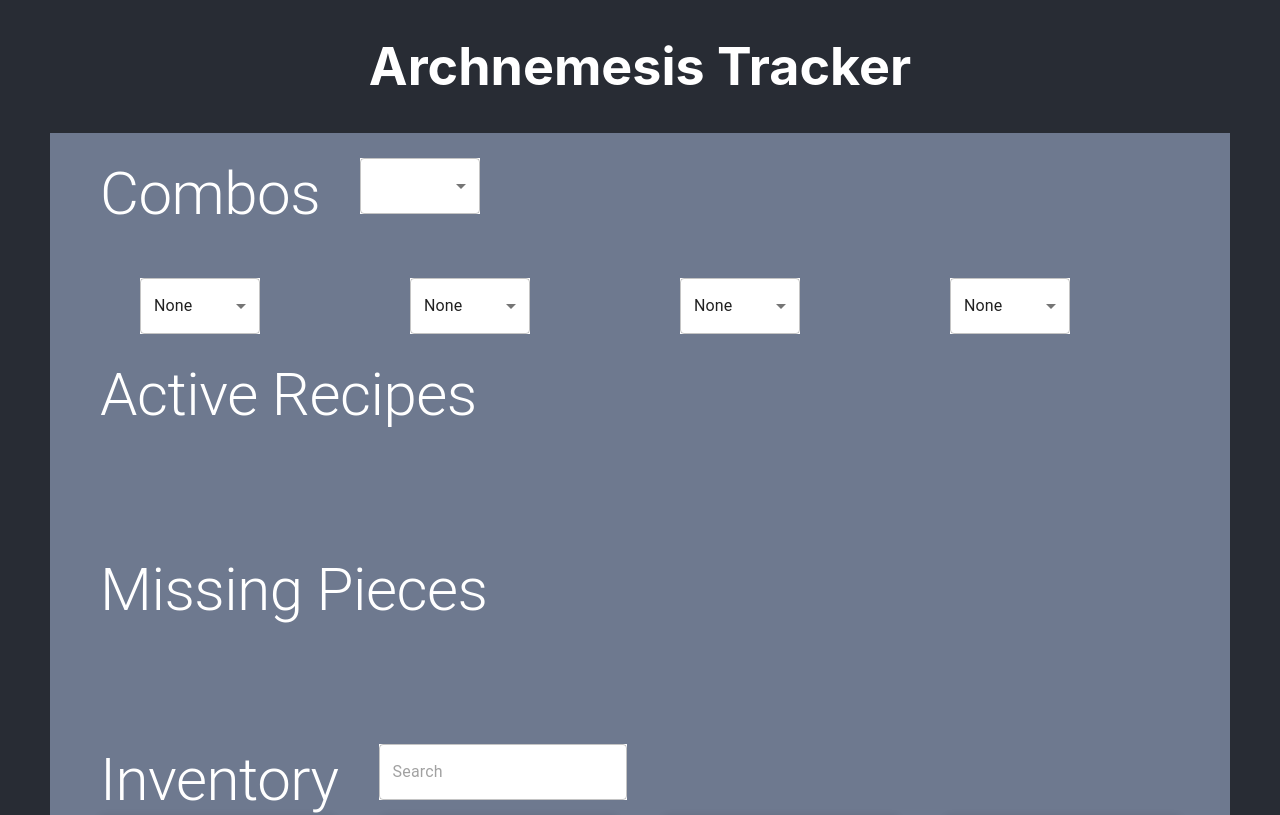
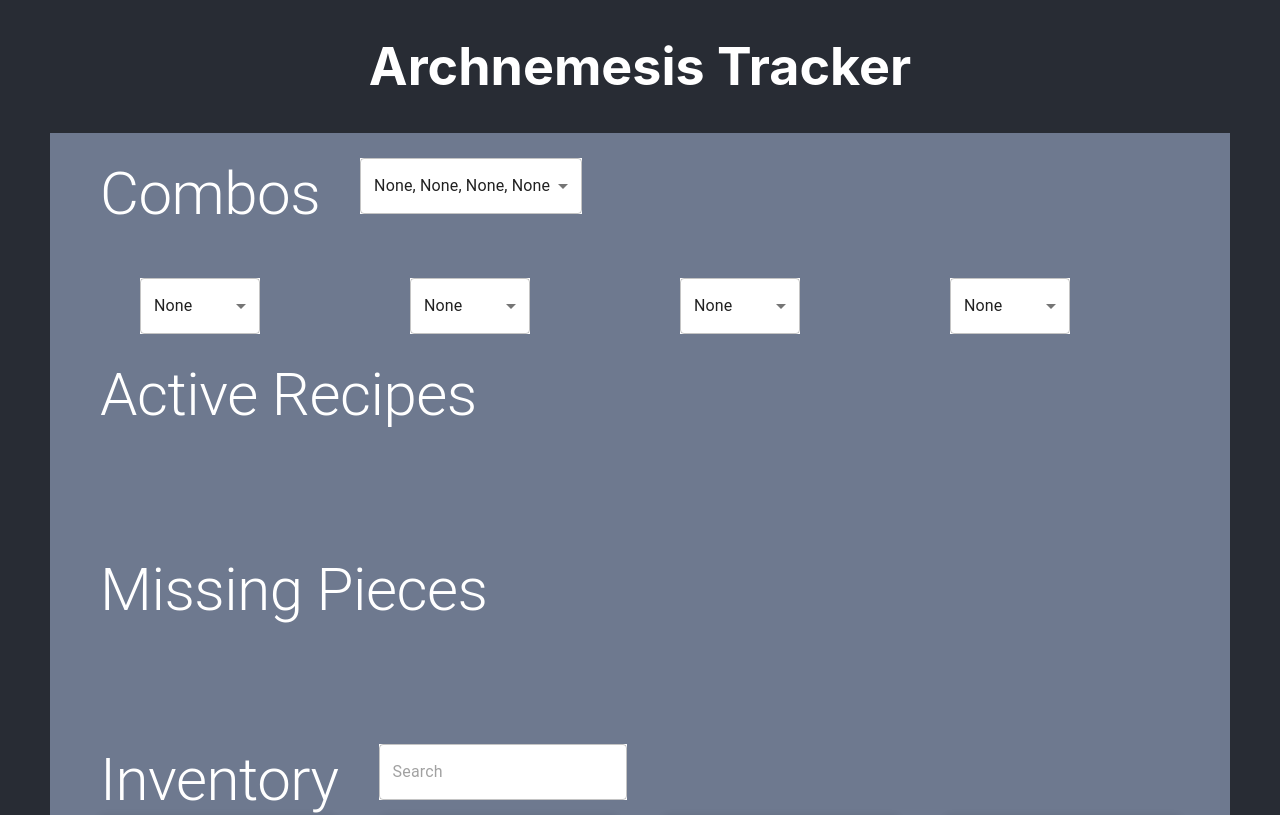
Before and after one commit to mpherman/poe-archnemesis-tracker, a React (Create React App) app: page / in a window 1280 px wide. Shown: the top 815 px of the page. Built offline with nearby package versions, Linux system fonts and the light colour scheme.

Commit message:
Add ComboList saving and updating multiple combos

```diff
--- a/src/App.js
+++ b/src/App.js
@@ -31,8 +31,22 @@ function App() {
         setCombos(x => newCombos);
         StorageUtils.save('combos', newCombos);
     }
+    function addBlankCombo() {
+        const newCombos = [...combos];
+        newCombos[newCombos.length] = ['', '', '', ''];
+        setCombos(x => newCombos);
+        StorageUtils.save('combos', newCombos);
+    }
     function switchActiveCombo(index) {
-        setActiveComboIndex(index);
+        if (index === -1) {
+            // Add new combo
+            index = combos.length;
+            setActiveComboIndex(index);
+            addBlankCombo()
+        }
+        else {
+            setActiveComboIndex(index);
+        }
         StorageUtils.save('activeComboIndex', index);
     }
 
@@ -40,7 +54,7 @@ function App() {
         updateRecipes();
         updateMissing();
     // eslint-disable-next-line react-hooks/exhaustive-deps
-    }, [activeComboIndex, inventory]);
+    }, [activeComboIndex, combos, inventory]);
 
     // Get recipes
     const [recipes, setRecipes] = useState({});
@@ -108,7 +122,7 @@ function App() {
         <div className="App-body">
             <Grid container spacing={0}>
                 <Grid item xs={12}>
-                    <Combos combos={combos} active={combos[activeComboIndex]} inventory={inventory} openTooltip={openTooltip} updateActiveCombo={updateActiveCombo}/>
+                    <Combos combos={combos} activeComboIndex={activeComboIndex} inventory={inventory} openTooltip={openTooltip} updateActiveCombo={updateActiveCombo} switchActiveCombo={switchActiveCombo}/>
                 </Grid>
                 <Grid item xs={12}>
                     <Recipes recipes={recipes} update={completeRecipe}/>
--- a/src/Components/Combos.jsx
+++ b/src/Components/Combos.jsx
@@ -64,7 +64,7 @@ function ActiveCombo({combo, inventory, openTooltip, updateActiveCombo}) {
     }
     const dropdownChoices = Object.keys(Monsters).map(monster => {
         return (
-            <MenuItem value={monster}>{monster}</MenuItem>
+            <MenuItem key={monster} value={monster}>{monster}</MenuItem>
         )
     })
     const activeDropdowns = [0,1,2,3].map(x => {
@@ -82,8 +82,9 @@ function ActiveCombo({combo, inventory, openTooltip, updateActiveCombo}) {
                         onChange={dropdownChange}
                         displayEmpty
                         name={''+x}
-                        id={x}
+                        id={''+x}
                         defaultValue=""
+                        value={combo[x] || ""}
                     >
                         <MenuItem value="">
                             None
@@ -112,18 +113,18 @@ function getComboDisplayName(combo) {
         if (i !== 0) {
             display += ', ';
         }
-        display += combo[i]
+        display += combo[i] ? combo[i] : 'None';
     }
     return display;
 }
 
-function ComboList({combos, active}) {
+function ComboList({combos, active, switchActiveCombo}) {
     function onComboSelection(event) {
-        console.log(event);
+        switchActiveCombo(event.target.value);
     }
     const comboOptions = combos.map((combo, index) => {
         return (
-            <MenuItem value={index}>{getComboDisplayName(combo)}</MenuItem>
+            <MenuItem key={index} value={index}>{getComboDisplayName(combo)}</MenuItem>
         )
     })
     return (
@@ -138,7 +139,9 @@ function ComboList({combos, active}) {
             <Select
                 onChange={onComboSelection}
                 displayEmpty
+                value={active}
             >
+                <MenuItem key={-1} value={-1}>New Combo</MenuItem>
                 {comboOptions}
             </Select>
         </FormControl>
@@ -146,13 +149,14 @@ function ComboList({combos, active}) {
 }
 
 
-function Combos({combos, active, inventory, openTooltip, updateActiveCombo}) {
+function Combos({combos, activeComboIndex, inventory, openTooltip, updateActiveCombo, switchActiveCombo}) {
+    const active = combos[activeComboIndex];
     return (
         <div className="monster-combo-box">
             <Typography display='inline' variant='h2'>
                 Combos
             </Typography>
-            <ComboList combos={combos} active={active}/>
+            <ComboList combos={combos} active={activeComboIndex} switchActiveCombo={switchActiveCombo}/>
             <ActiveCombo combo={active} inventory={inventory} openTooltip={openTooltip} updateActiveCombo={updateActiveCombo}/>
         </div>
     )
```
